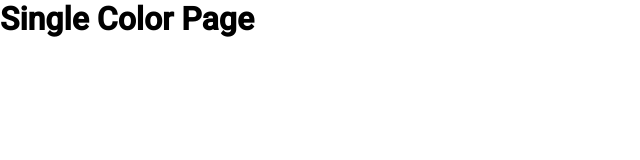
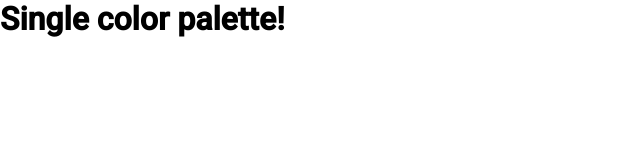
Before and after one commit to Epitome87/Modern-React-Bootcamp-Journey, a React (Create React App) app in the folder Colors Project/react-colors/: page /palette/flat-ui-colors-american/americanriver in a window 1280 px wide. Shown: the top 160 px of the page, without its empty margins (0-640 px from the left). Built offline with nearby package versions, Linux system fonts and the light colour scheme.

Commit message:
Add SingleColorPalette component and ability to Link from a ColorBox's 'More' button to the correct URL. Still need to handle how a SingleColorPalette is rendered at that URL.

```diff
--- a/Colors Project/react-colors/src/App.js
+++ b/Colors Project/react-colors/src/App.js
@@ -3,9 +3,9 @@ import './App.css';
 import Palette from './Palette';
 import PaletteList from './PaletteList';
 import seedPalettes from './seedPalettes';
+import SingleColorPalette from './SingleColorPalette';
 
 function App() {
-  console.log(seedPalettes);
   return (
     <Routes>
       <Route path='/' element={<PaletteList palettes={seedPalettes} />} />
@@ -15,7 +15,7 @@ function App() {
       />
       <Route
         path='/palette/:paletteId/:colorId'
-        element={<h1>Single Color Page</h1>}
+        element={<SingleColorPalette />}
       />
     </Routes>
   );
--- a/Colors Project/react-colors/src/ColorBox.jsx
+++ b/Colors Project/react-colors/src/ColorBox.jsx
@@ -3,9 +3,8 @@ import './ColorBox.css';
 import { CopyToClipboard } from 'react-copy-to-clipboard'; // Easy Clipboard functionality
 import { Link } from 'react-router-dom';
 
-const ColorBox = (props) => {
+const ColorBox = ({ background, name, id, paletteId }) => {
   const [isCopied, setIsCopied] = useState(false);
-  const { name, background } = props;
 
   const changeCopyState = () => {
     setIsCopied(true);
@@ -35,7 +34,10 @@ const ColorBox = (props) => {
           </div>
           <button className='copy-button'>Copy</button>
         </div>
-        <Link to='/' onClick={(event) => event.stopPropagation()}>
+        <Link
+          to={`/palette/${paletteId}/${id}`}
+          onClick={(event) => event.stopPropagation()}
+        >
           <span className='see-more'>More</span>
         </Link>
       </div>
--- a/Colors Project/react-colors/src/Palette.jsx
+++ b/Colors Project/react-colors/src/Palette.jsx
@@ -6,9 +6,9 @@ import Navbar from './Navbar';
 import { generatePalette } from './colorHelpers';
 
 // Receives all "palettes"
-const Palette = (props) => {
+const Palette = ({ palettes }) => {
   function findPalette(id) {
-    return props.palettes.find((palette) => palette.id === id);
+    return palettes.find((palette) => palette.id === id);
   }
 
   const params = useParams();
@@ -32,7 +32,13 @@ const Palette = (props) => {
   };
 
   const colorBoxes = palette.colors[level].map((color) => (
-    <ColorBox key={color.id} background={color[format]} name={color.name} />
+    <ColorBox
+      key={color.id}
+      background={color[format]}
+      name={color.name}
+      id={color.id}
+      paletteId={palette.id}
+    />
   ));
 
   return (
--- /dev/null
+++ b/Colors Project/react-colors/src/SingleColorPalette.jsx
@@ -0,0 +1,11 @@
+import React from 'react';
+
+function SingleColorPalette() {
+  return (
+    <div>
+      <h1>Single color palette!</h1>
+    </div>
+  );
+}
+
+export default SingleColorPalette;
```
Also changed, not shown: 1 other file (tests, documents, lock files or other folders).
